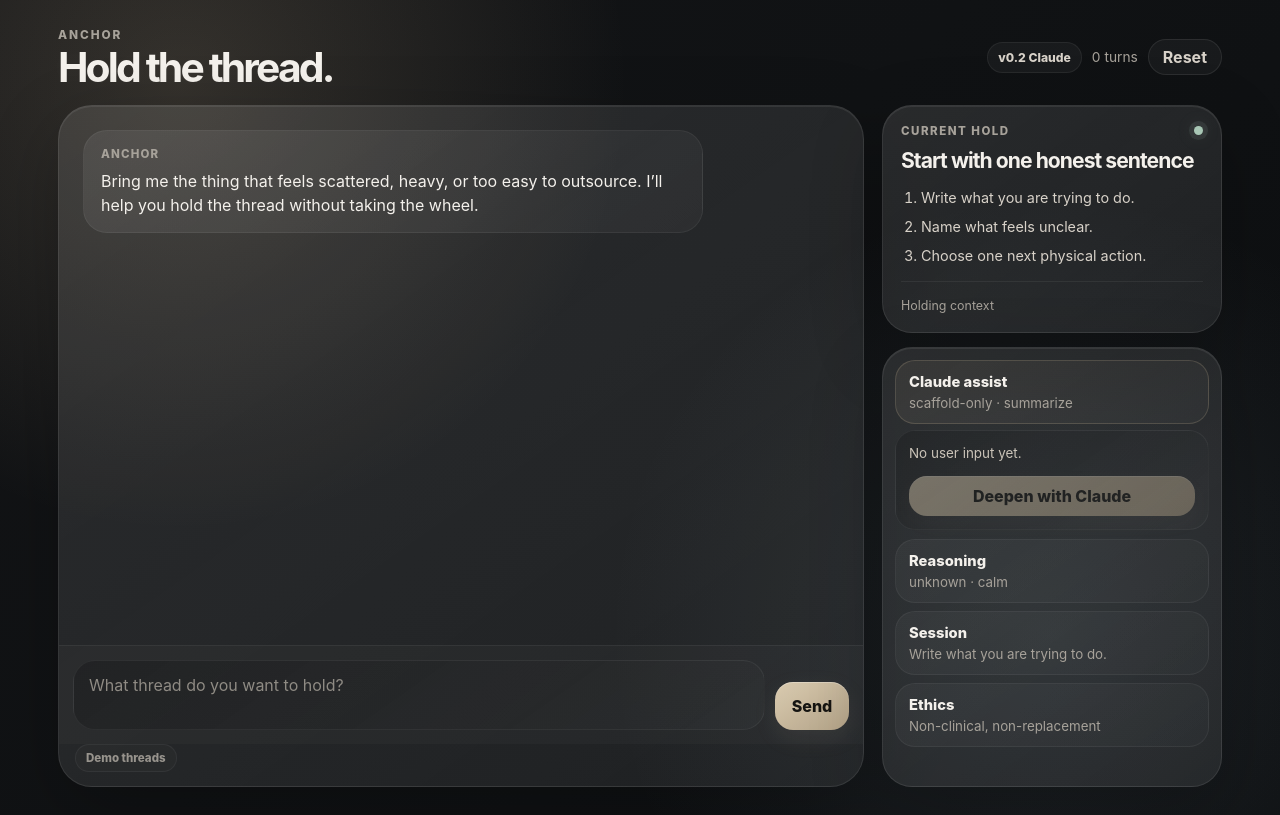
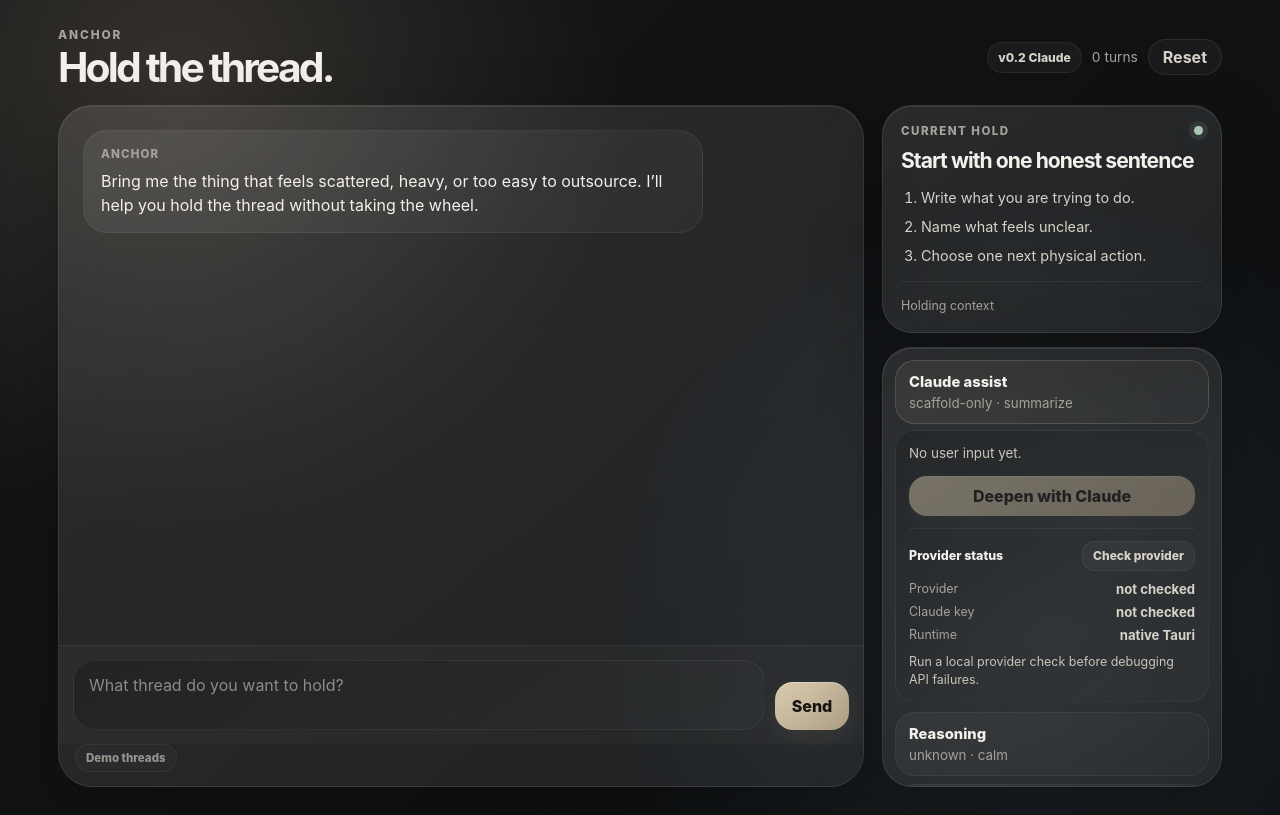
Before and after one commit to VrishinDutt/anchor, a React (Vite) app: page / in a window 1280 px wide. Built offline with nearby package versions, Linux system fonts and the light colour scheme.

Commit message:
Add provider health diagnostics

```diff
--- a/src/agent/llm/llmClient.ts
+++ b/src/agent/llm/llmClient.ts
@@ -1,5 +1,5 @@
 import { invoke, isTauri } from "@tauri-apps/api/core";
-import type { LlmDraftRequest, LlmDraftResult } from "./llmTypes";
+import type { LlmDraftRequest, LlmDraftResult, ProviderStatus } from "./llmTypes";
 import { buildSystemInstruction, buildUserPrompt } from "./llmPromptBuilder";
 
 type TauriGlobal = typeof globalThis & {
@@ -13,6 +13,20 @@ const NON_TAURI_RUNTIME_MESSAGE = [
   "Open Anchor with `npm run tauri dev` or the installed native app, then click Deepen with LLM there.",
   "The browser/Vite URL cannot call the Rust command `run_anchor_llm` because Tauri IPC is not available.",
 ].join("\n");
+
+const NON_TAURI_PROVIDER_STATUS_MESSAGE = [
+  "Provider status can only be checked inside the native Tauri app window.",
+  "Open Anchor with `npm run tauri dev` or the installed native app, then click Check provider there.",
+  "The browser/Vite URL cannot call the Rust command `get_provider_status` because Tauri IPC is not available.",
+].join("\n");
+
+export async function getProviderStatus(): Promise<ProviderStatus> {
+  if (!hasTauriInvokeRuntime()) {
+    throw new Error(NON_TAURI_PROVIDER_STATUS_MESSAGE);
+  }
+
+  return invoke<ProviderStatus>("get_provider_status");
+}
 
 export async function runLlmDraft(request: LlmDraftRequest): Promise<LlmDraftResult> {
   if (request.policy.permission === "blocked") {
--- a/src/components/DetailDrawer.tsx
+++ b/src/components/DetailDrawer.tsx
@@ -1,8 +1,9 @@
 import { useState } from "react";
 import { generateSessionSummary } from "../agent/sessionSummary";
 import { exportTextFile } from "../agent/exportSession";
-import { runLlmDraft } from "../agent/llm/llmClient";
+import { getProviderStatus, runLlmDraft } from "../agent/llm/llmClient";
 import type { AnchorResult, AnchorSession, ChatMessage } from "../agent/anchorEngine";
+import type { ProviderStatus } from "../agent/llm/llmTypes";
 
 type DetailDrawerProps = {
   latestResult: AnchorResult;
@@ -21,13 +22,38 @@ export function DetailDrawer({
   const [open, setOpen] = useState<DrawerKey>("claude");
   const [llmDraft, setLlmDraft] = useState("");
   const [llmStatus, setLlmStatus] = useState<"idle" | "loading" | "ready" | "error">("idle");
+  const [providerStatus, setProviderStatus] = useState<ProviderStatus | null>(null);
+  const [providerCheckStatus, setProviderCheckStatus] = useState<"idle" | "loading" | "ready" | "error">("idle");
+  const [providerCheckError, setProviderCheckError] = useState("");
   const [exportStatus, setExportStatus] = useState("");
 
   const summary = generateSessionSummary(messages, latestResult);
   const policy = latestResult.llmPolicy;
+  const providerMessage =
+    providerCheckStatus === "error"
+      ? providerCheckError
+      : providerStatus?.message ?? "Run a local provider check before debugging API failures.";
 
   function toggle(key: DrawerKey) {
     setOpen((current) => (current === key ? null : key));
+  }
+
+  async function checkProviderStatus() {
+    setProviderCheckStatus("loading");
+    setProviderCheckError("");
+
+    try {
+      const status = await getProviderStatus();
+      setProviderStatus(status);
+      setProviderCheckStatus("ready");
+      return status;
+    } catch (error) {
+      const message = formatUnknownError(error);
+      setProviderStatus(null);
+      setProviderCheckError(message);
+      setProviderCheckStatus("error");
+      return null;
+    }
   }
 
   async function deepenWithClaude() {
@@ -47,16 +73,16 @@ export function DetailDrawer({
       setLlmStatus("ready");
       setOpen("claude");
     } catch (error) {
-      const message =
-        error instanceof Error
-          ? error.message
-          : typeof error === "string"
-            ? error
-            : JSON.stringify(error, null, 2);
+      const message = formatUnknownError(error);
+      const providerHint = providerStatus
+        ? `Local provider check: ${providerStatus.message}`
+        : "Local provider check: use Check provider below to inspect the native environment.";
 
       setLlmDraft(
         [
           "Claude could not be reached.",
+          "",
+          providerHint,
           "",
           "Detail:",
           message,
@@ -65,6 +91,7 @@ export function DetailDrawer({
 
       setLlmStatus("error");
       setOpen("claude");
+      void checkProviderStatus();
     }
   }
 
@@ -108,6 +135,31 @@ export function DetailDrawer({
               {llmStatus === "loading" ? "Holding boundary..." : "Deepen with Claude"}
             </button>
           )}
+
+          <div className="provider-status-section">
+            <div className="provider-status-header">
+              <span>Provider status</span>
+              <button onClick={checkProviderStatus} disabled={providerCheckStatus === "loading"}>
+                {providerCheckStatus === "loading" ? "Checking..." : "Check provider"}
+              </button>
+            </div>
+
+            <div className="compact-facts">
+              <Fact label="Provider" value={providerStatus?.provider ?? "not checked"} />
+              <Fact
+                label="Claude key"
+                value={providerStatus ? keyPresenceLabel(providerStatus.anthropicKeyPresent) : "not checked"}
+              />
+              <Fact
+                label="Runtime"
+                value={providerCheckStatus === "error" || providerStatus?.tauriRuntime === false ? "unavailable" : "native Tauri"}
+              />
+            </div>
+
+            <p className={providerCheckStatus === "error" ? "provider-status-message error" : "provider-status-message"}>
+              {providerMessage}
+            </p>
+          </div>
 
           {llmDraft && (
             <div className={`llm-output ${llmStatus === "error" ? "error" : ""}`}>
@@ -215,6 +267,16 @@ export function DetailDrawer({
 }
 
 
+function formatUnknownError(error: unknown) {
+  if (error instanceof Error) return error.message;
+  if (typeof error === "string") return error;
+  return JSON.stringify(error, null, 2);
+}
+
+function keyPresenceLabel(isPresent: boolean) {
+  return isPresent ? "present" : "missing";
+}
+
 function humanHypothesis(hypothesis: string) {
   return hypothesis
     .replace("needs_", "")
--- a/src/styles/app.css
+++ b/src/styles/app.css
@@ -668,6 +668,59 @@ body {
   border-color: rgba(170, 78, 78, 0.18);
 }
 
+.provider-status-section {
+  display: grid;
+  gap: 10px;
+  margin-top: 12px;
+  padding-top: 12px;
+  border-top: 1px solid rgba(255, 255, 255, 0.055);
+}
+
+.provider-status-header {
+  display: flex;
+  align-items: center;
+  justify-content: space-between;
+  gap: 10px;
+}
+
+.provider-status-header span {
+  color: var(--text);
+  font-size: 0.78rem;
+  font-weight: 850;
+}
+
+.provider-status-header button {
+  min-height: 30px;
+  padding: 0 10px;
+  color: var(--text-soft);
+  font-size: 0.75rem;
+  font-weight: 800;
+  border-radius: 12px;
+  border: 1px solid rgba(255, 255, 255, 0.06);
+  background: rgba(255, 255, 255, 0.04);
+}
+
+.provider-status-header button:hover {
+  background: rgba(255, 255, 255, 0.07);
+}
+
+.provider-status-header button:disabled {
+  opacity: 0.5;
+  cursor: not-allowed;
+}
+
+.provider-status-message {
+  margin: 0;
+  color: #cbc4b9;
+  font-size: 0.78rem;
+  line-height: 1.42;
+}
+
+.provider-status-message.error {
+  color: #e7b0a7;
+  white-space: pre-wrap;
+}
+
 .fact-row span {
   color: var(--text-muted);
 }
@@ -765,7 +818,8 @@ body {
 .primary-soft-button,
 .topbar-actions button,
 .tiny-demo-row button,
-.button-row button {
+.button-row button,
+.provider-status-header button {
   transition:
     background var(--motion-med) var(--ease-out-soft),
     border-color var(--motion-med) var(--ease-out-soft),
@@ -778,7 +832,8 @@ body {
 .primary-soft-button:active,
 .topbar-actions button:active,
 .tiny-demo-row button:active,
-.button-row button:active {
+.button-row button:active,
+.provider-status-header button:active {
   transform: scale(0.985);
 }
 
```
Also changed, not shown: src/agent/llm/llmTypes.ts (+9 -0 lines), 1 other file (tests, documents, lock files or other folders).
